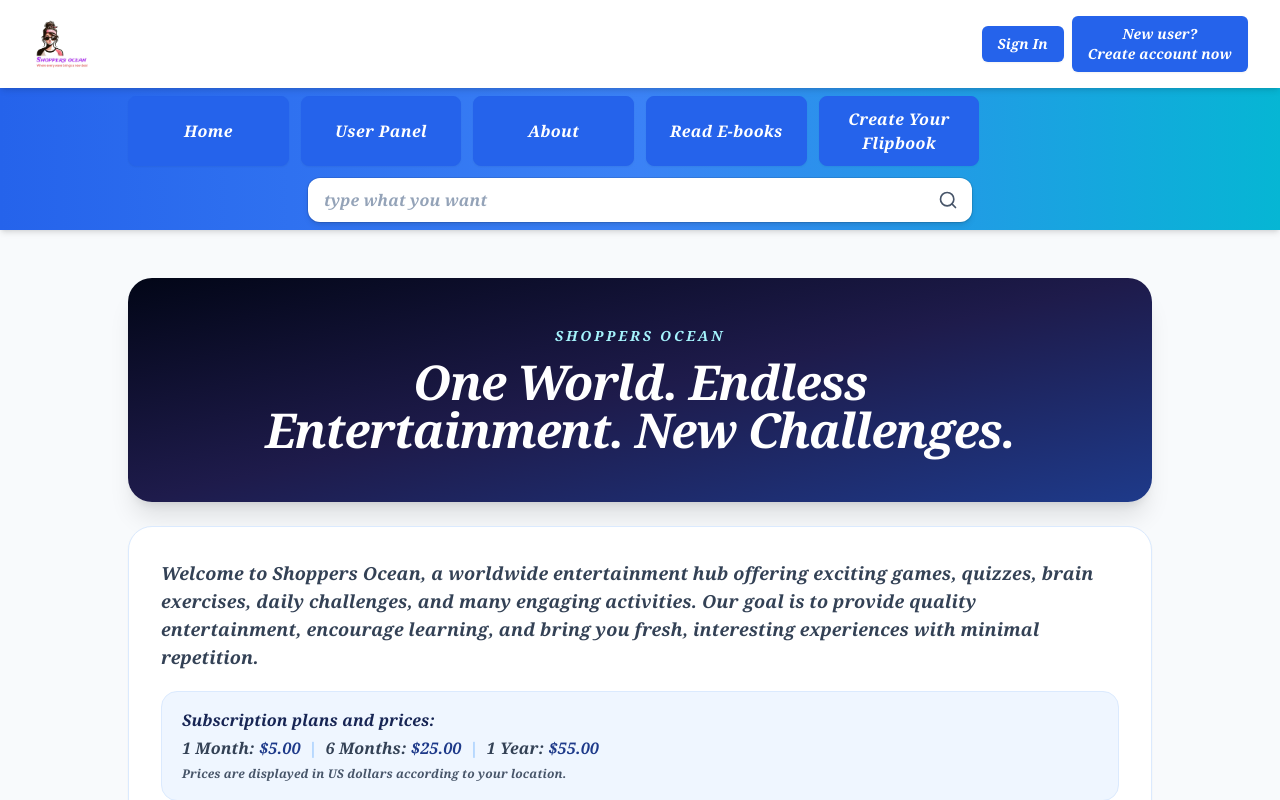
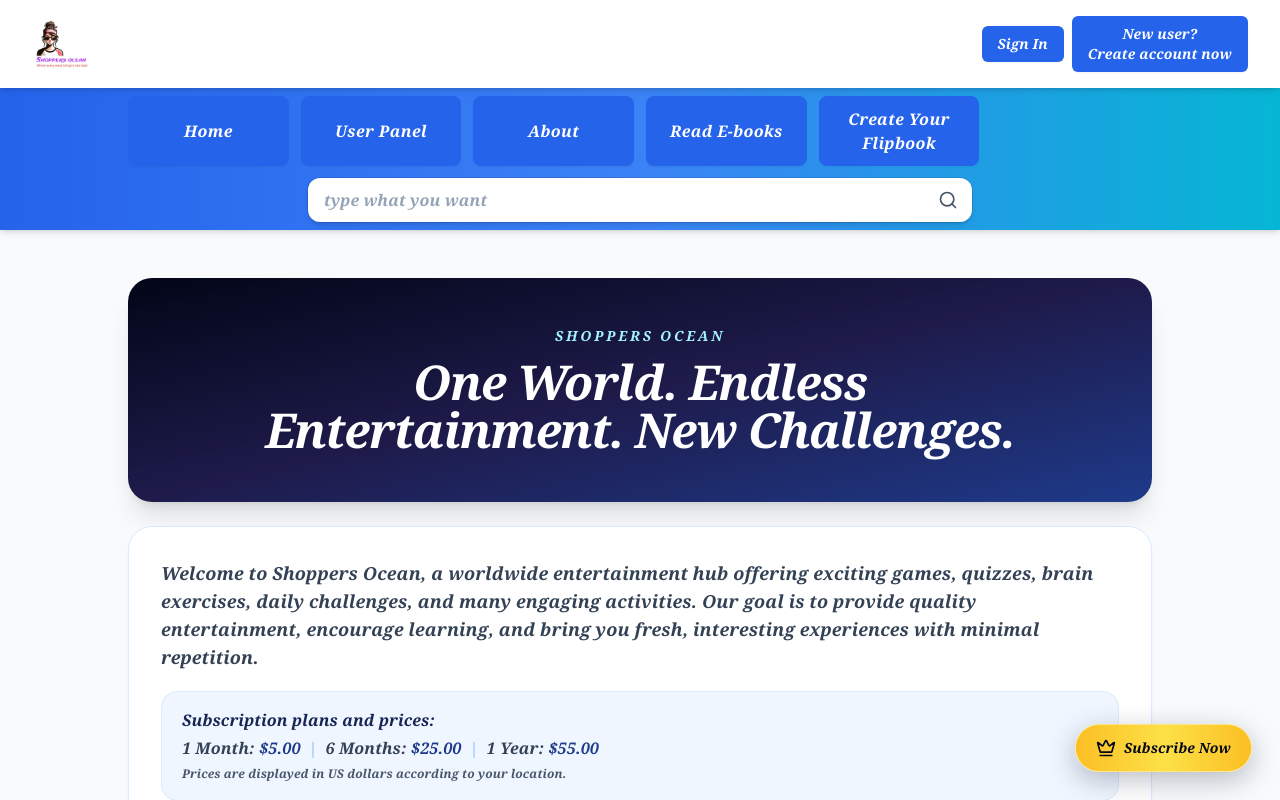
Before and after one commit to vaibhava1984/shoppersocean, a Next.js app: page /subscribe-now in a window 1280 px wide. Shown: the top 800 px of the page. Built offline with nearby package versions, Linux system fonts and the light colour scheme; no server answers.

Commit message:
Show compact animated subscribe button globally

```diff
--- a/app/layout.tsx
+++ b/app/layout.tsx
@@ -1,6 +1,7 @@
 import "./globals.css";
 import InteractionFeedback from "@/components/InteractionFeedback";
 import SessionTimeout from "@/components/SessionTimeout";
+import FloatingSubscribeButton from "@/components/FloatingSubscribeButton";
 import type { Metadata, Viewport } from "next";
 
 // Canonical public origin and default social-sharing preview.
@@ -45,6 +46,7 @@ export default function RootLayout({
         <main className="min-h-screen flex flex-col">
           {children}
         </main>
+        <FloatingSubscribeButton />
       </body>
     </html>
   );
```
